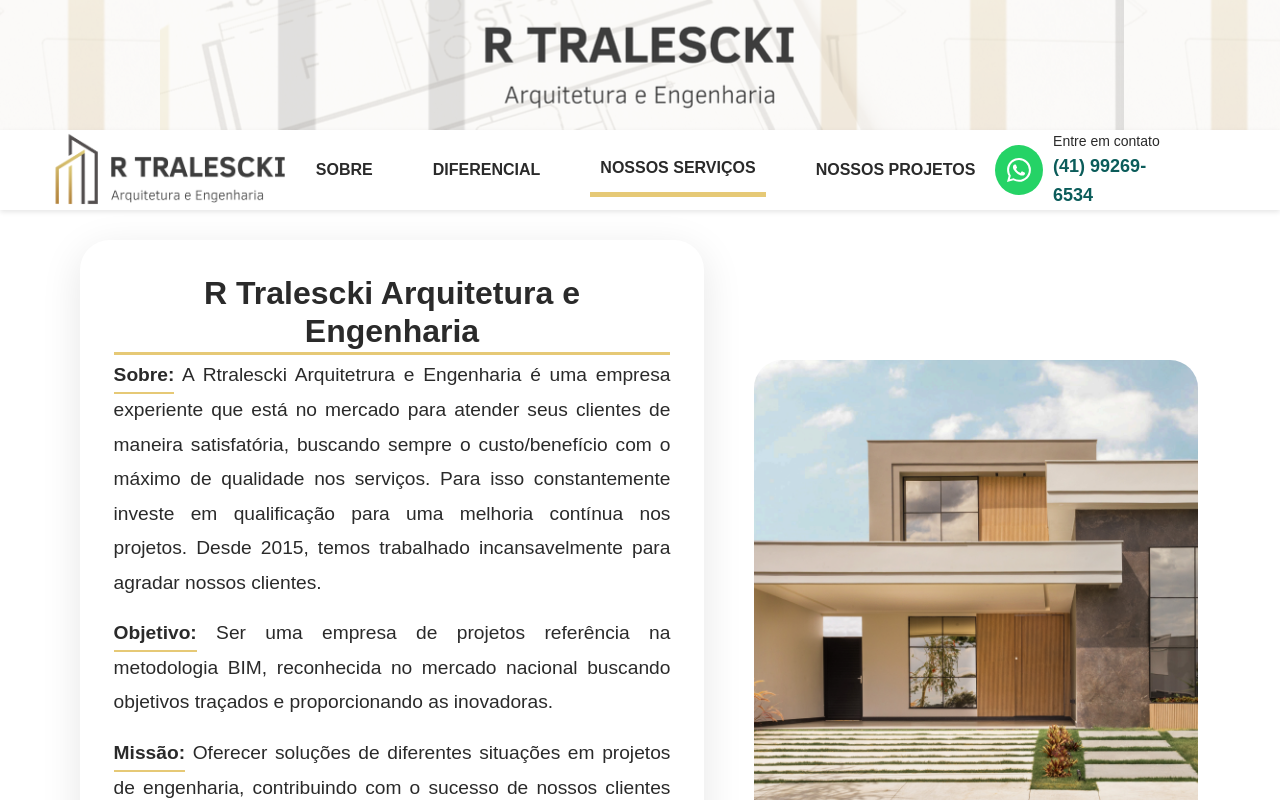
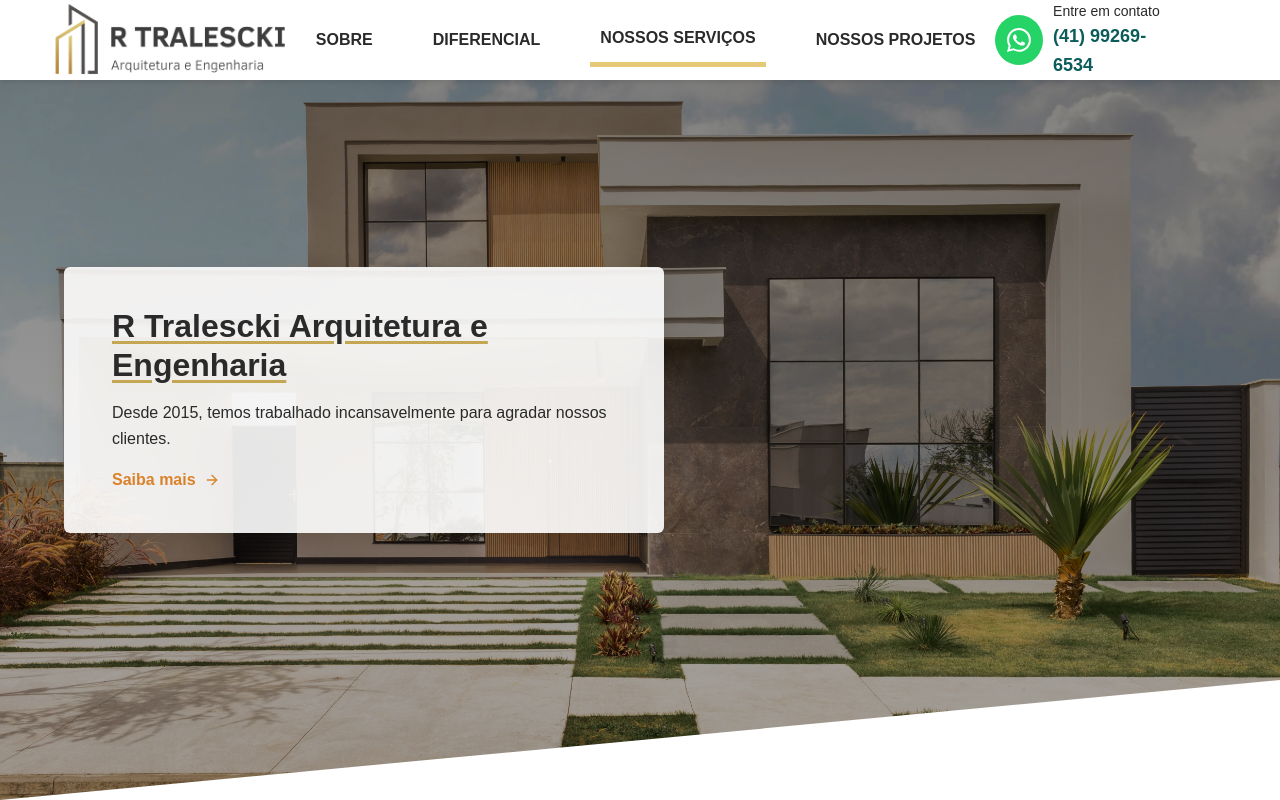
Before and after one commit to Taveirasson/rtralescki, a React (Create React App) app: page / in a window 1280 px wide. Shown: the top 800 px of the page. Built offline with nearby package versions, Linux system fonts and the light colour scheme; the HTML template or start-up script is replaced by a standard one.

Commit message:
new Home

```diff
--- a/src/App.tsx
+++ b/src/App.tsx
@@ -5,6 +5,7 @@
 import Contato from './pages/Contato/Contato';
 import Servicos from './pages/Servicos/Servicos';
 import Galeria from './pages/Galeria/Galeria';
+import Home from './pages/Home/Home';
 
 
 function App() {
@@ -12,6 +13,7 @@
     <div className="App">
       <Menu />
       <div>
+        <Home />
         <Sobre />
         {/* <Equipe /> */}
         <Servicos />
--- /dev/null
+++ b/src/components/Button/SaibaMais.css
@@ -0,0 +1,20 @@
+.saibaMais {
+    background: none;
+    border: none;
+    color: #D9822B;
+    font-weight: bold;
+    font-size: 1rem;
+    cursor: pointer;
+    display: flex;
+    align-items: center;
+    gap: 0.5rem;
+    padding: 0;
+    font-family: Arial, sans-serif;
+    user-select: none;
+    transition: transform 0.2s ease-in-out;
+  }
+
+.saibaMais:hover {
+    transform: scale(1.1);
+    color: #bf742a;
+  }
--- /dev/null
+++ b/src/components/Button/SaibaMais.tsx
@@ -0,0 +1,36 @@
+import React from 'react';
+import './SaibaMais.css'
+
+type ButtonProps = {
+  onClick?: () => void;
+  label?: string;
+};
+
+const SaibaMaisButton: React.FC<ButtonProps> = ({ onClick, label = 'Saiba mais' }) => {
+  return (
+    <button
+      className="saibaMais"
+      type='button'
+      aria-label={label}
+      onClick={onClick}
+    >
+      {label}
+      <svg
+        xmlns="http://www.w3.org/2000/svg"
+        width="16"
+        height="16"
+        fill="none"
+        stroke="#D9822B"
+        strokeWidth="2"
+        strokeLinecap="round"
+        strokeLinejoin="round"
+        viewBox="0 0 24 24"
+      >
+        <line x1="5" y1="12" x2="19" y2="12" />
+        <polyline points="12 5 19 12 12 19" />
+      </svg>
+    </button>
+  );
+};
+
+export default SaibaMaisButton;
--- /dev/null
+++ b/src/components/TituloSublinado/TituloSublinhado.css
@@ -0,0 +1,6 @@
+.titulo-sublinhado {
+    font-size: 2rem;
+    margin-bottom: 1rem;
+    text-decoration: underline;
+    text-underline-offset: 4px;
+  }
--- /dev/null
+++ b/src/components/TituloSublinado/TituloSublinhado.tsx
@@ -0,0 +1,17 @@
+import React from 'react';
+import './TituloSublinhado.css';
+
+interface TituloSublinhadoProps {
+  children: React.ReactNode;
+  underlineColor?: string;
+}
+
+const TituloSublinhado: React.FC<TituloSublinhadoProps> = ({ children, underlineColor = '#c3a752' }) => {
+  return (
+    <h1 className="titulo-sublinhado" style={{ textDecorationColor: underlineColor }}>
+      <strong>{children}</strong>
+    </h1>
+  );
+};
+
+export default TituloSublinhado;
--- /dev/null
+++ b/src/hooks/useSmoothScroll.ts
@@ -0,0 +1,12 @@
+const useScrollToSection = () => {
+    const scrollToSection = (id: string) => {
+      const element = document.getElementById(id);
+      if (element) {
+        element.scrollIntoView({ behavior: 'smooth' });
+      }
+    };
+
+    return scrollToSection;
+  };
+
+export default useScrollToSection;
--- /dev/null
+++ b/src/pages/Home/Home.css
@@ -0,0 +1,86 @@
+
+.Home {
+    position: relative;
+    background-image: linear-gradient(rgba(0,0,0,0.5), rgba(0,0,0,0.3)),
+                    url(../../assets/imagem02.webp);
+    background-size: cover;
+    background-position: center;
+    background-repeat: no-repeat;
+    min-height: 100vh;
+
+    display: flex;
+    align-items: center;
+    justify-content: flex-start;
+    padding-left: 5%;
+    padding-right: 5%;
+    overflow: hidden;
+
+    animation: backgroundZoom 20s ease-in-out infinite alternate;
+  }
+
+@keyframes backgroundZoom {
+    0% {
+      background-size: 100%;
+    }
+    100% {
+      background-size: 110%;
+    }
+  }
+
+.animated-entry {
+    animation: fadeUp 1.2s ease-out forwards;
+    opacity: 0;
+    transform: translateY(30px);
+  }
+
+.animated-title {
+    animation: fadeLeft 0.8s ease-out 0.3s forwards;
+    opacity: 0;
+    transform: translateX(-20px);
+  }
+
+.animated-text {
+    animation: fadeLeft 0.8s ease-out 0.6s forwards;
+    opacity: 0;
+    transform: translateX(-20px);
+  }
+
+.animated-button {
+    animation: fadeUp 0.8s ease-out 0.9s forwards;
+    opacity: 0;
+    transform: translateY(20px);
+  }
+
+@keyframes fadeUp {
+    to {
+      opacity: 1;
+      transform: translateY(0);
+    }
+  }
+
+@keyframes fadeLeft {
+    to {
+      opacity: 1;
+      transform: translateX(0);
+    }
+  }
+
+.content-box {
+    background-color: rgba(255, 255, 255, 0.9);
+    padding: 2.5rem 3rem;
+    max-width: 600px;
+    box-shadow: 0 4px 20px rgba(0, 0, 0, 0.1);
+    border-radius: 6px;
+    z-index: 2;
+  }
+
+.faixa-inferior {
+    position: absolute;
+    bottom: 0;
+    left: 0;
+    width: 100%;
+    height: 120px;
+    background-color: white;
+    clip-path: polygon(100% 0, 100% 100%, 0% 100%);
+    z-index: 1;
+  }
--- a/src/pages/Home/Home.tsx
+++ b/src/pages/Home/Home.tsx
@@ -1 +1,27 @@
-export {}
+import React from 'react';
+import './Home.css'
+import TituloSublinhado from '../../components/TituloSublinado/TituloSublinhado';
+import SaibaMaisButton from '../../components/Button/SaibaMais';
+import useScrollToSection from '../../hooks/useSmoothScroll';
+
+const Home: React.FC = () => {
+  const scrollToSection = useScrollToSection();
+
+  return (
+    <div className='Home'>
+        <div className="content-box animated-entry">
+          <div className='animated-title'>
+            <TituloSublinhado>R Tralescki Arquitetura e Engenharia</TituloSublinhado>
+          </div>
+
+          <p className='animated-text'>Desde 2015, temos trabalhado incansavelmente para agradar nossos clientes.</p>
+          <div className='animated-button'>
+            <SaibaMaisButton onClick={() => scrollToSection('sobre')}></SaibaMaisButton>
+          </div>
+          </div>
+        <div className="faixa-inferior" />
+    </div>
+  );
+};
+
+export default Home;
--- a/src/pages/Menu/Menu.tsx
+++ b/src/pages/Menu/Menu.tsx
@@ -64,8 +64,8 @@
   return (
     <>
     <div className={`menu-wrapper ${isTop ? 'at-top' : 'scrolled'}`}>
-      <nav className={`menu-top`}>
-      </nav>
+      {/* <nav className={`menu-top`}>
+      </nav> */}
 
       <nav className={`menu-container`}>
         <img className="menu-logo" src={`${publicSrc}/assets/Logo04.png`} alt="Logo" onClick={() => window.scrollTo({ top: 0, behavior: "smooth" })} />
--- a/src/pages/Menu/menu.css
+++ b/src/pages/Menu/menu.css
@@ -7,15 +7,15 @@
   transition: transform 0.4s ease;
 }
 
-.menu-wrapper.at-top {
+/* .menu-wrapper.at-top {
   transform: translateY(0);
 }
 
 .menu-wrapper.scrolled {
   transform: translateY(-130px);
-}
+} */
 
-.menu-top {
+/* .menu-top {
   position: relative;
   width: 100%;
   min-width: 958px;
@@ -34,9 +34,9 @@
   background-repeat: no-repeat;
   background-size: cover;
   background-position: center;
-}
+} */
 
-.menu-top.hidden {
+/* .menu-top.hidden {
   opacity: 0;
   transform: translateY(-100%);
   pointer-events: none;
@@ -45,9 +45,9 @@
 .menu-top.visible {
   opacity: 1;
   transform: translateY(0);
-}
+} */
 
-.nav-logo {
+/* .nav-logo {
   position: absolute;
   transform: translateX(-50%);
   width: 100%;
@@ -55,7 +55,7 @@
   height: auto;
   pointer-events: none;
   user-select: none;
-}
+} */
 
 .menu-container {
   position: relative;
@@ -184,9 +184,9 @@
   }
 
   @media (max-width: 1250px) {
-    .menu-top {
+    /* .menu-top {
       min-width: unset;
-    }
+    } */
 
     .menu-toggle {
       display: block;
```
